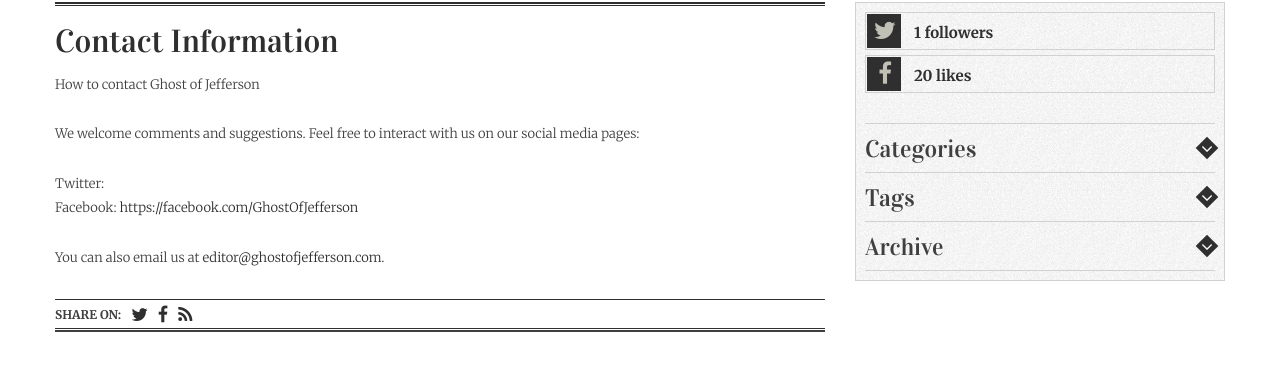
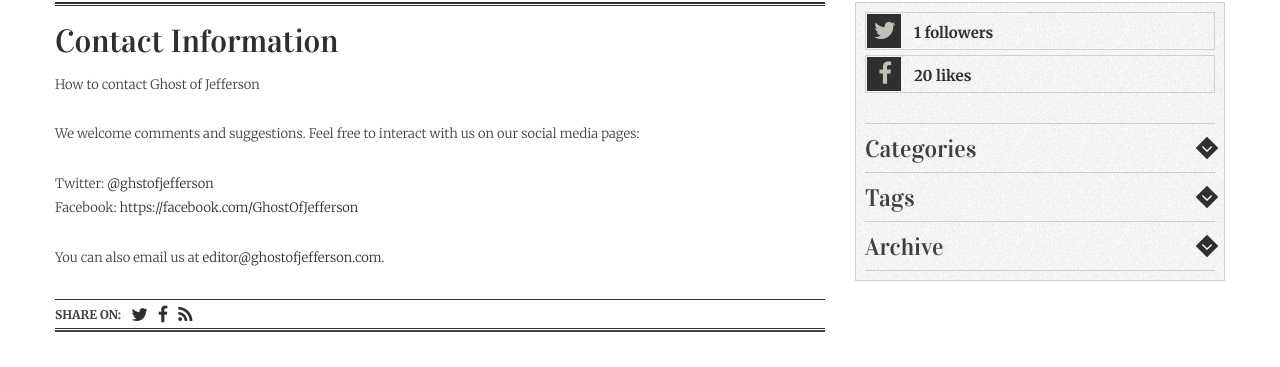
Before and after one commit to niden-net/ghostofjefferson-com, a Jekyll site: the page built from _pages/contact-information.md, in a window 1280 px wide and 1110 px high. Shown: the part 237-604 px from the top of the window. Built offline with Jekyll 4.4.1, drawn with Linux system fonts in a browser that asks for light colours; a script that is not in the unit is left out.

Commit message:
Update contact-information.md

```diff
--- a/_pages/contact-information.md
+++ b/_pages/contact-information.md
@@ -9,7 +9,7 @@ How to contact Ghost of Jefferson
 We welcome comments and suggestions. Feel free to interact with us on our social media pages:
 <br>
 <br>
-Twitter:
+Twitter: <a href="https://twitter.com/ghstofjefferson">@ghstofjefferson</a>
 <br>
 Facebook: <a href="https://facebook.com/GhostOfJefferson">https://facebook.com/GhostOfJefferson</a>
 <br>
```
